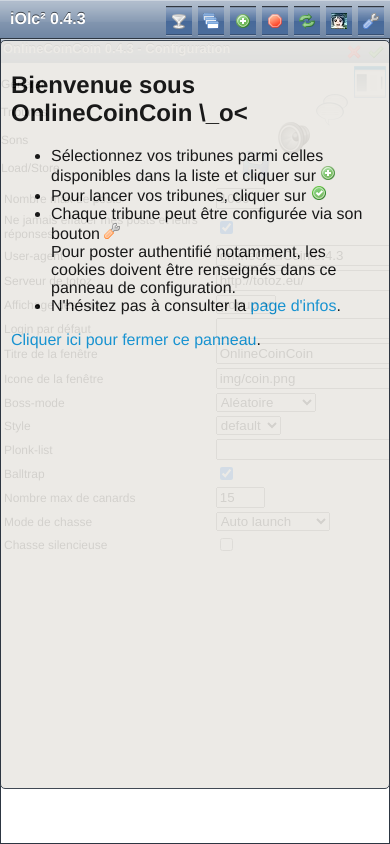
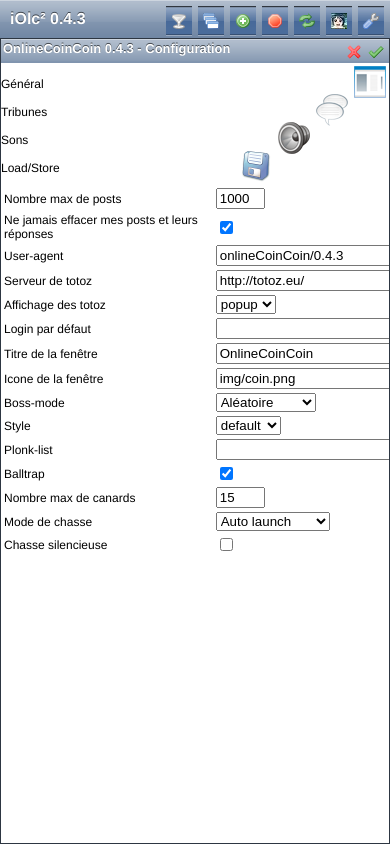
Before and after one commit to claudex/olcc, a plain HTML site: page iphone.html in a window 390 px wide. Drawn offline with Linux system fonts and the light colour scheme; no server answers.

Commit message:
backporting fix for mobile page

```diff
--- a/iphone.html
+++ b/iphone.html
@@ -79,7 +79,7 @@
   <div id="popup"></div>
   <div id="bossframe"></div>
 
-  <div id="help">
+<!--  <div id="help">
     <h2>Bienvenue sous OnlineCoinCoin \_o&lt;</h2>
     <ul>
       <li>Sélectionnez vos tribunes parmi celles disponibles dans la liste
@@ -94,7 +94,7 @@
       <li>N'hésitez pas à consulter la <a href="infos.html">page d'infos</a>.</li>
     </ul>
     <a onclick="closeHelp()">Cliquer ici pour fermer ce panneau</a>.
-  </div>
+  </div>-->
 
 </body>
 
--- a/olcc.js
+++ b/olcc.js
@@ -879,10 +879,12 @@ function initPage() {
         document.getElementById("tabs-filters").appendChild(filter);
         addEvent(filter, "click", function(e){var z=e.target || e.srcElement; toggleFilter(z.getAttribute('id').substr(7));}, false);
     }
-    // Ajout de la fenêtre d'aide au premier lancement
+    // Ajout de la fenêtre d'aide au premier lancement si on est pas sur mobile
     var help = document.getElementById('help');
     if (boards.length <= 0) {
-        help.style.display = 'block';
+    	if (!document.location.href.match(/iphone.html/)) {
+        	help.style.display = 'block';
+	}
         dispConfig();
     }
     else {
```
